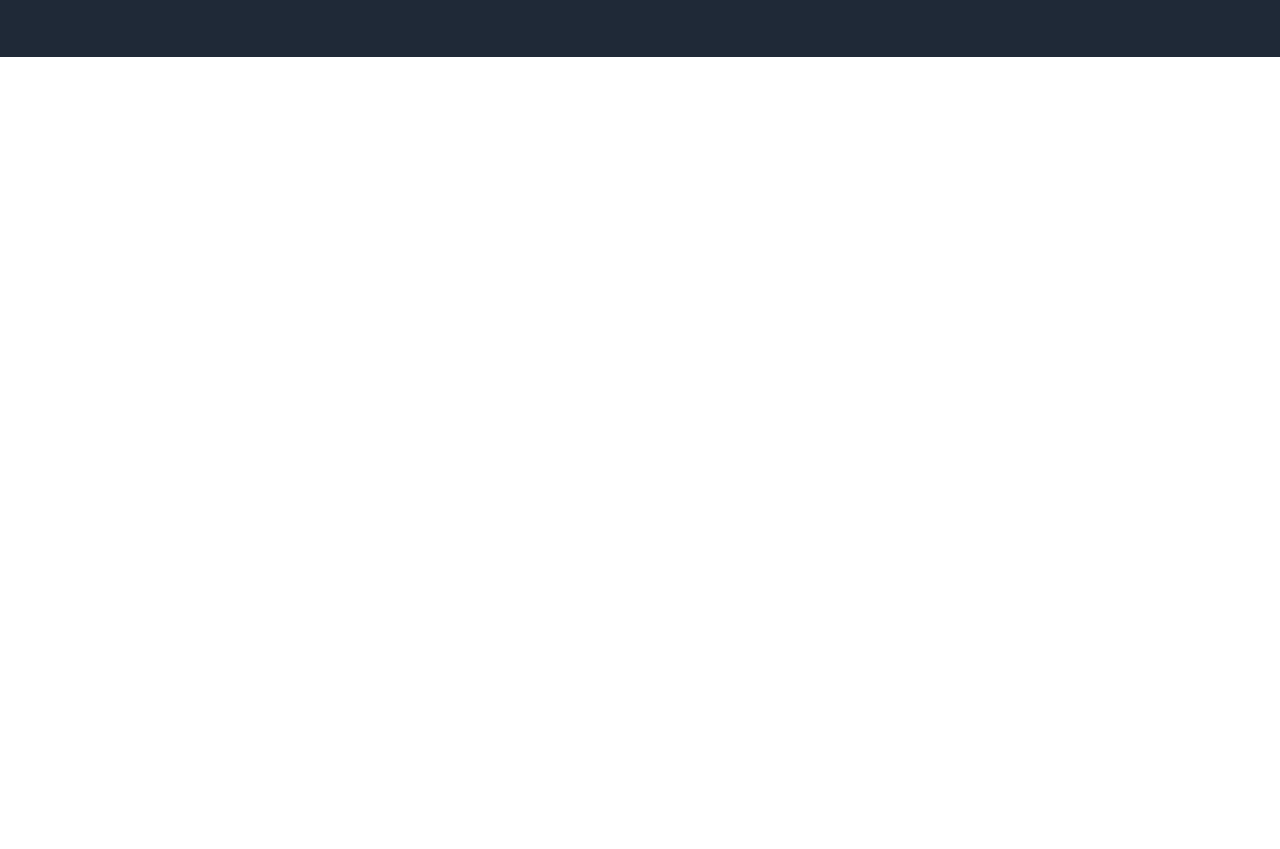
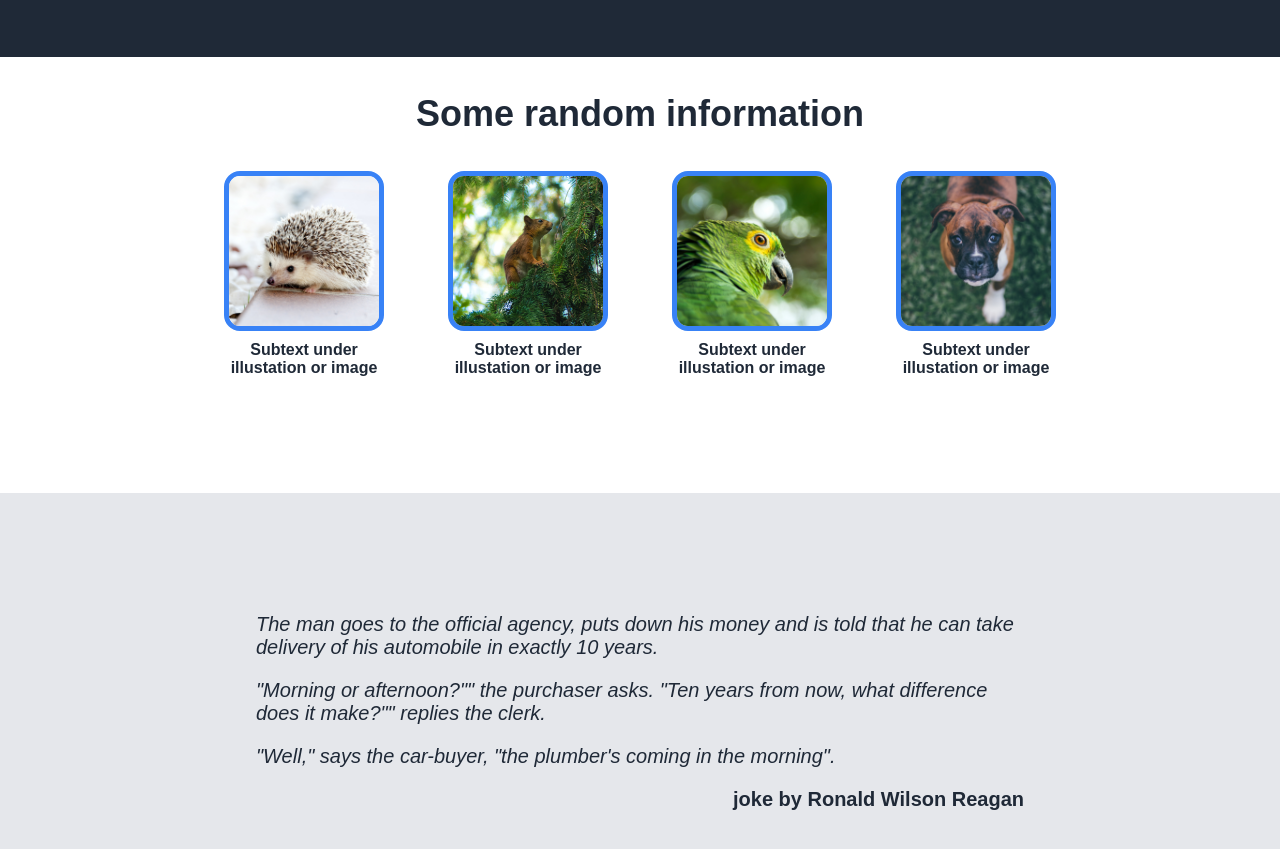
Before and after one commit to Serhii1905/odin-project-landing-page, a plain HTML site: page index.html in a window 1280 px wide. Shown: the part 451-1300 px from the top of the page. Before the commit the page ends 800 px from the top, so only its background shows below. Drawn offline with Linux system fonts and the light colour scheme.

Commit message:
Middle and quote section ready

```diff
--- a/index.html
+++ b/index.html
@@ -26,14 +26,34 @@
             <img class="main-img" src="./images/cat2.jpg" alt="cat">
        </div>
 
-    <div class="container">
+    <div class="middle">
+        <p>Some random information</p>
         <div class="info">
-            <div class="infobox"></div>
-            <div class="infobox"></div>
-            <div class="infobox"></div>
-            <div class="infobox"></div>
+            <div class="infobox">
+                <img src="./images/hedgehog.jpg">
+                <p>Subtext under illustation or image</p>
+            </div>
+            <div class="infobox">
+                <img src="./images/squirrel.jpg">
+                <p>Subtext under illustation or image</p>
+            </div>
+            <div class="infobox">
+                <img src="./images/parrot.jpg">
+                <p>Subtext under illustation or image</p>
+            </div>
+            <div class="infobox">
+                <img src="./images/dog.jpg">
+                <p>Subtext under illustation or image</p>
+            </div>
         </div>
-        <div class="quote"></div>
+        <div class="quote">
+            <p>The man goes to the official agency, puts down his money and is told that he can take delivery of his automobile in exactly 10 years.</p>
+
+            <p>"Morning or afternoon?"" the purchaser asks. "Ten years from now, what difference does it make?"" replies the clerk.</p>
+
+            <p>"Well," says the car-buyer, "the plumber's coming in the morning".</p>
+            <p class="name">joke by Ronald Wilson Reagan</p>
+        </div>
         <div class="sign-in-window"></div>
     </div>
     <footer>
--- a/styles.css
+++ b/styles.css
@@ -70,3 +70,44 @@ body {
     padding: 10px 40px;
     border-radius: 8px;
 }
+.middle {
+    font-size: 36px;
+    color: #1f2937;
+    font-weight: bolder;
+    text-align: center;
+}
+.info {
+    display: flex;
+    justify-content: center;
+    gap: 5%;
+    padding-bottom: 100px;
+}
+.infobox {
+    display: flex;
+    flex-direction: column;
+    font-size: 16px;
+    width: 160px;
+}
+.infobox p {
+    margin-top: 10px;
+}
+.infobox img {
+    height: 150px;
+    width: 150px;
+    border: #3882f6 solid 5px;
+    border-radius: 16px;
+}
+.quote {
+    background-color: #e5e7eb;
+    font-size: 20px;
+    font-weight: 200;
+    font-style: italic;
+    text-align: left;
+    padding: 100px 20%;
+
+}
+.quote .name {
+    font-style: normal;
+    font-weight: 600;
+    text-align: right;
+}
```
Also changed, not shown: images/dog.jpg (added), images/hedgehog.jpg (added), images/parrot.jpg (added), images/squirrel.jpg (added).
